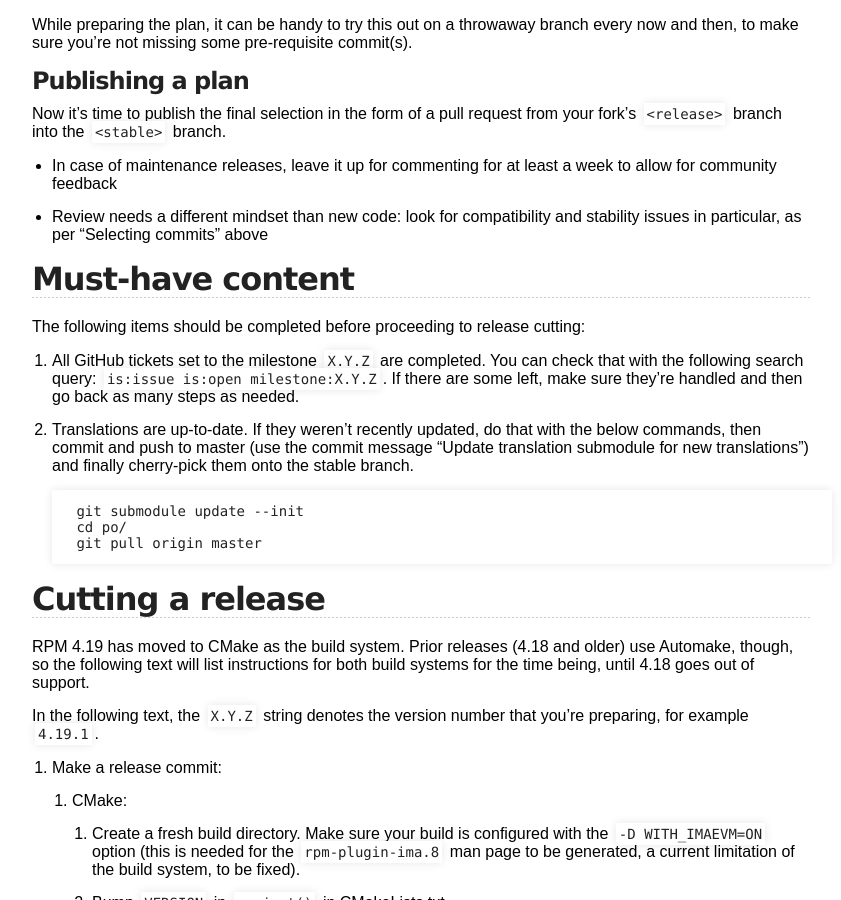
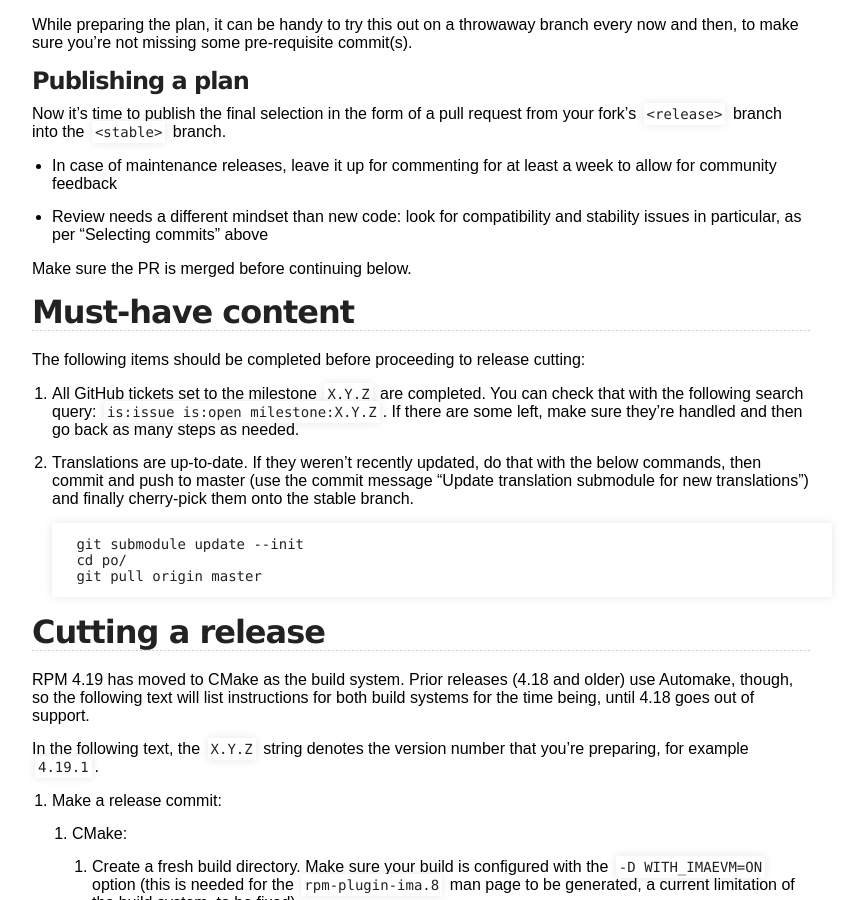
Before and after one commit to rpm-software-management/rpm-web, a Jekyll site: the page built from devel_doc/release_maintaince.md, in a window 1280 px wide and 900 px high, scrolled down 3866 px. Shown: the whole window, without its empty margins (218-1059 px from the left). Built offline with Jekyll 4.4.1, drawn with Linux system fonts in a browser that asks for light colours.

Commit message:
Add note about merging release PR

```diff
--- a/devel_doc/release_maintaince.md
+++ b/devel_doc/release_maintaince.md
@@ -262,6 +262,8 @@ your fork's `<release>` branch into the `<stable>` branch.
 * Review needs a different mindset than new code: look for compatibility and
   stability issues in particular, as per "Selecting commits" above
 
+Make sure the PR is merged before continuing below.
+
 ## Must-have content
 
 The following items should be completed before proceeding to release cutting:
```
